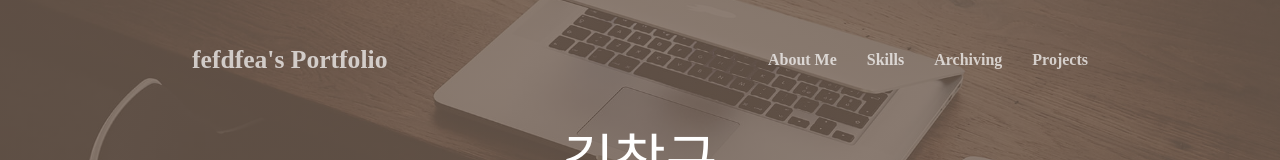
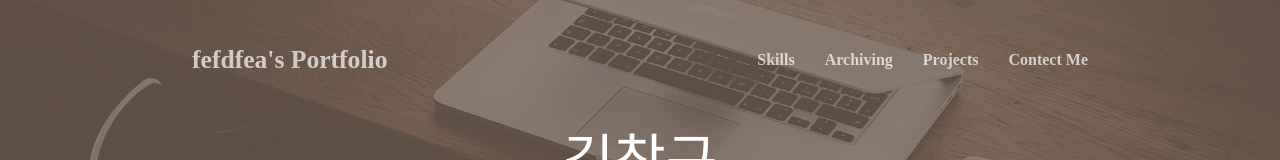
Before and after one commit to fefdfea1/portfolio, a plain HTML site: page index.html in a window 1280 px wide. Shown: the top 160 px of the page. Drawn offline with Linux system fonts and the light colour scheme.

Commit message:
헤더 contect me 추가

```diff
--- a/index.html
+++ b/index.html
@@ -28,10 +28,10 @@
           </div>
           <div class="anchor">
             <ul>
-              <li><a href="#AboutMe">About Me</a></li>
               <li><a href="#skill">Skills</a></li>
               <li><a href="#archiving">Archiving</a></li>
               <li><a href="#projects">Projects</a></li>
+              <li><a href="#Contect">Contect Me</a></li>
             </ul>
           </div>
         </nav>
@@ -504,7 +504,7 @@
           </div>
         </article>
       </section >
-      <footer class="AboutMe sectionPadding Sixsection">
+      <footer class="AboutMe sectionPadding Sixsection" id="Contect">
         <h2 class="TitleFont">Contect Me</h2>
         <div class="flex mt-5 contectBox">
           <div class="email infoCenter contectText">
```
